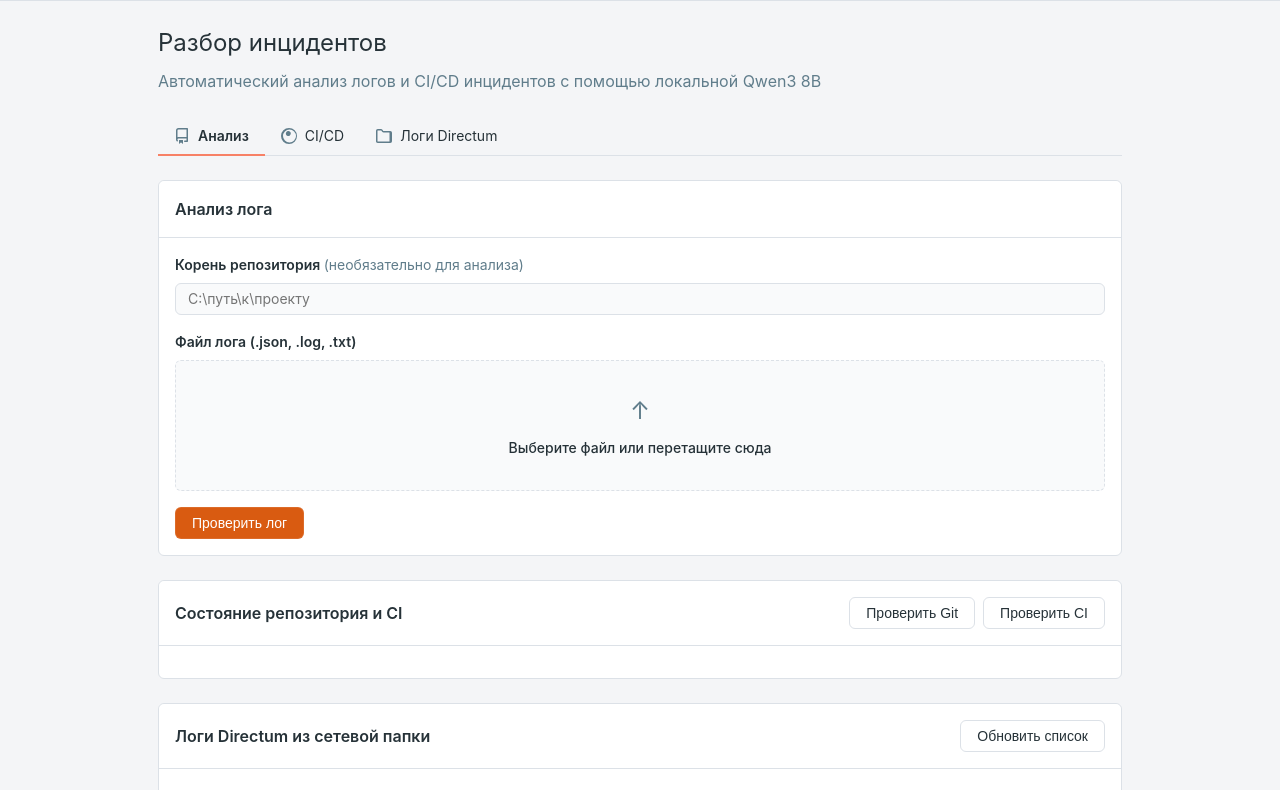
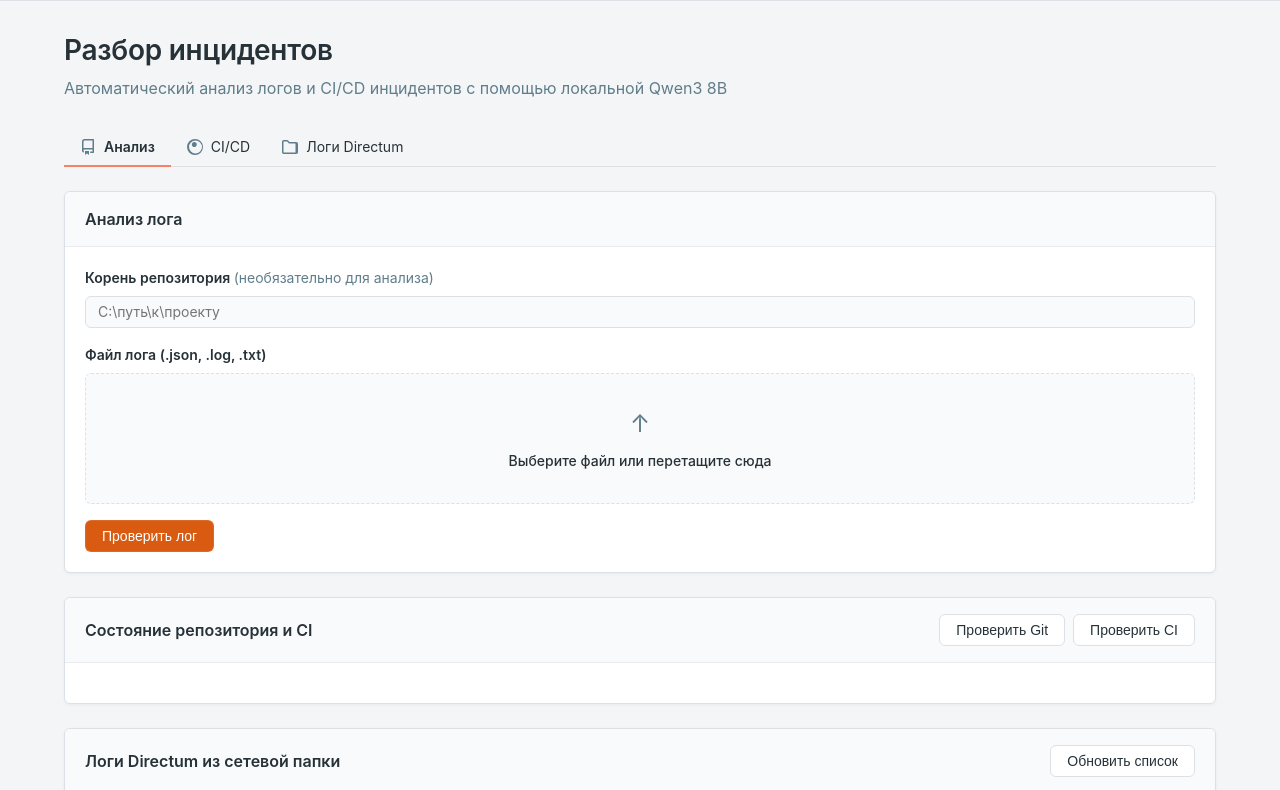
Before and after one commit to Pustoylst/AI_checks_log, a plain HTML site: page static/index.html in a window 1280 px wide. Shown: the part 64-854 px from the top of the page. Drawn offline with Linux system fonts and the light colour scheme.

Commit message:
style(ui): update typography, card elevation and grid layout

```diff
--- a/static/styles.css
+++ b/static/styles.css
@@ -32,7 +32,7 @@
   --gh-btn-border: #DCE1E7;
 
   /* Шрифты */
-  --gh-font-sans: -apple-system, BlinkMacSystemFont, "Segoe UI", "Noto Sans", Helvetica, Arial, sans-serif;
+  --gh-font-sans: -apple-system, BlinkMacSystemFont, "Segoe UI", Roboto, "Helvetica Neue", Arial, sans-serif;
   --gh-font-mono: ui-monospace, SFMono-Regular, "SF Mono", Menlo, Consolas, "Liberation Mono", monospace;
 }
 
@@ -59,14 +59,14 @@ body {
   padding: 16px 0;
 }
 .gh-header-container {
-  max-width: 1012px;
+  max-width: 1200px;
   margin: 0 auto;
   padding: 0 24px;
   display: flex;
   align-items: center;
   gap: 16px;
 }
-.gh-logo { color: #fff; display: flex; align-items: center; }
+.gh-logo { color: var(--gh-accent-fg); display: flex; align-items: center; }
 .gh-header-title { display: flex; align-items: center; gap: 8px; font-size: 18px; }
 .gh-repo-name { font-weight: 600; color: var(--gh-accent-fg); cursor: pointer; }
 .gh-badge-public {
@@ -80,9 +80,15 @@ body {
 .status-dot { width: 8px; height: 8px; border-radius: 50%; background-color: var(--gh-success-fg); }
 
 /* --- ОСНОВНОЙ КАРКАС --- */
-.workspace { max-width: 1012px; margin: 0 auto; padding: 24px; }
-.gh-page-heading h1 { font-size: 24px; font-weight: 400; margin: 0 0 8px 0; }
-.gh-page-heading p { margin: 0 0 24px 0; color: var(--gh-fg-muted); font-size: 16px; }
+.workspace { max-width: 1200px; margin: 0 auto; padding: 32px 24px 48px; }
+.gh-page-heading h1 {
+  font-size: 28px; font-weight: 600; line-height: 1.25; letter-spacing: -0.01em;
+  margin: 0 0 8px 0;
+}
+.gh-page-heading p {
+  max-width: 760px; margin: 0 0 28px 0;
+  color: var(--gh-fg-muted); font-size: 16px; line-height: 1.5;
+}
 
 /* --- ТАБЫ --- */
 .gh-tabs { display: flex; border-bottom: 1px solid var(--gh-border-default); margin-bottom: 24px; }
@@ -100,18 +106,20 @@ body {
   background-color: var(--gh-bg-default);
   border: 1px solid var(--gh-border-default);
   border-radius: 6px;
+  box-shadow: 0 1px 3px rgba(38, 50, 56, 0.06);
   margin-bottom: 16px;
 }
 .gh-box-header {
-  padding: 16px;
-  border-bottom: 1px solid var(--gh-border-default);
-  background-color: var(--gh-bg-default);
+  padding: 16px 20px;
+  border-bottom: 1px solid var(--gh-border-muted);
+  background-color: var(--gh-bg-subtle);
+  color: var(--gh-fg-default);
   border-radius: 6px 6px 0 0;
 }
-.gh-box-header h2 { font-size: 16px; margin: 0; font-weight: 600; }
-.gh-box-body { padding: 16px; }
-.flex-between { display: flex; justify-content: space-between; align-items: center; }
-.gh-actions { display: flex; gap: 8px; }
+.gh-box-header h2 { font-size: 16px; line-height: 1.4; margin: 0; font-weight: 600; }
+.gh-box-body { padding: 20px; }
+.flex-between { display: flex; justify-content: space-between; align-items: center; gap: 12px; }
+.gh-actions { display: flex; flex-wrap: wrap; gap: 8px; }
 
 /* --- ФОРМЫ --- */
 .gh-form-group { margin-bottom: 16px; }
```
